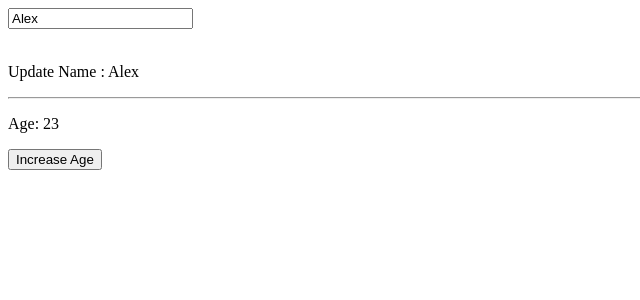
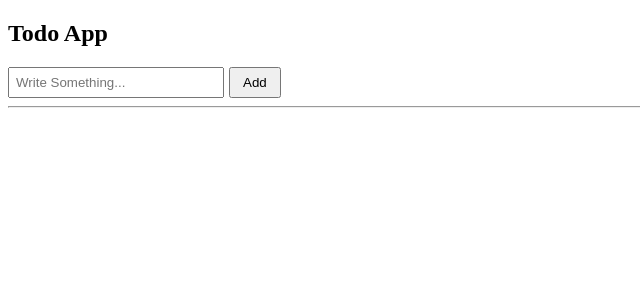
Before and after one commit to Rishab-RajHR/Angular-21, an Angular app: page / in a window 1280 px wide. Shown: the top 300 px of the page, without its empty margins (0-640 px from the left). Built offline with nearby package versions, Linux system fonts and the light colour scheme.

Commit message:
Todo App

```diff
--- a/src/app/app.css
+++ b/src/app/app.css
@@ -0,0 +1,16 @@
+input {
+   padding: 6px;
+   width: 200px;
+}
+
+button {
+   padding: 6px 12px;
+   margin-left: 5px;
+   cursor: pointer;
+}
+
+li {
+   margin-top: 8px;
+   list-style: none;
+   font-size: 18px;
+}
--- a/src/app/app.html
+++ b/src/app/app.html
@@ -1,18 +1,24 @@
-<!-- <input [(ngModel)]="username" placeholder="Enter your name" />
+<h2>Todo App</h2>
 
-<p>{{username}}</p> -->
-<!--
-<input [value]="name()" (input)="name.set($event.target.value)"/>
+<input placeholder="Write Something..."
+    [value]="newTodo()"
+    (input)="newTodo.set($event.target.value)"
+>
 
-<p>{{name()}}</p> -->
-
-<input [value]="user().name" (input)="updateName($event.target.value)" placeholder="Name"/>
-
-<br><br>
-
-<p> Update Name : {{user().name}}</p>
+<button (click)="addTodo()">Add</button>
 
 <hr>
 
-<p> Age: {{user().age}}</p>
-<button (click)="updateAge()">Increase Age</button>
+<ul>
+    @for (todo of todos(); track $index) {
+        <li>
+            <span>{{ $index + 1 }}</span>
+
+            <span (click)="toggleTodo($index)" [style.text-decoration]="todo.done ? 'line-through' : 'none'">
+                {{ todo.text }}
+            </span>
+
+            <button (click)="deleteTodo($index)">Delete</button>
+        </li>
+    }
+</ul>
--- a/src/app/app.ts
+++ b/src/app/app.ts
@@ -8,19 +8,32 @@
   templateUrl: './app.html',
 })
 export class App {
-  //  username = "Alex";
-  // name = signal('George');
+    newTodo = signal('');
 
-  user = signal<{ name: string; age: number }>({
-       name: 'Alex',
-       age: 23
-  })
+    todos = signal<{ text: string; done: boolean }[]>([]);
 
-  updateName(value: string) {
-      this.user.update(user => ({ ...user, name: value }));
-  }
+    addTodo(){
+        const text = this.newTodo().trim();
 
-  updateAge() {
-      this.user.update(user => ({ ...user, age: user.age+1 }));
-  }
+        if (text === '') {
+           return;
+        }
+
+        this.todos.update( list => [ ...list, { text, done: false }]);
+
+        this.newTodo.set('');
+    }
+
+    toggleTodo( index : number) {
+        this.todos.update(list =>
+            list.map( (item, i) =>
+               i === index ? { ...item, done: !item.done } : item
+            )
+        );
+    }
+
+    deleteTodo( index: number ){
+      this.todos.update( list => list.filter( (_, i) => i !== index)
+    );
+    }
 }
```
